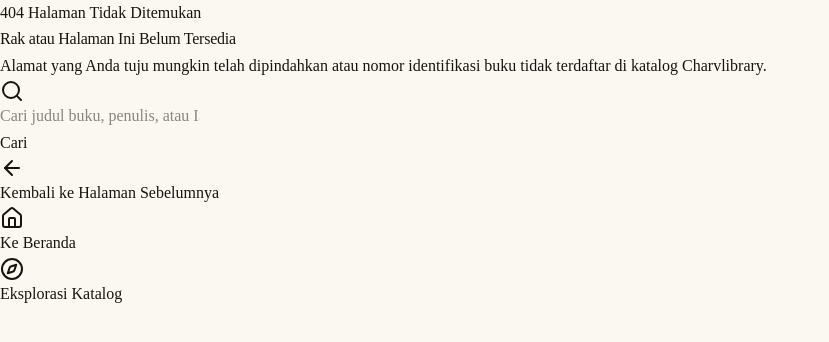
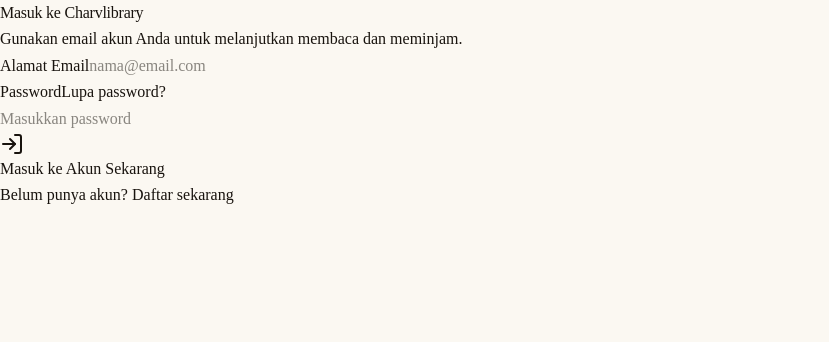
Before and after one commit to charvilynn/UASFrontEnd, a Next.js app: page /login in a window 1280 px wide. Before the commit this address had no page. Shown: the top 342 px of the page, without its empty margins (0-829 px from the left). Built offline with nearby package versions, Linux system fonts and the light colour scheme; no server answers.

Commit message:
membuat halaman login

```diff
--- /dev/null
+++ b/app/(auth)/login/page.tsx
@@ -0,0 +1,135 @@
+import Link from "next/link";
+import { LogIn, CheckCircle2, AlertCircle, ArrowRight, UserCheck } from "lucide-react";
+import { getSessionUser } from "@/lib/auth";
+import { logoutAction } from "@/features/shared/actions";
+import { loginUserAction } from "@/features/auth/actions";
+
+interface LoginPageProps {
+  searchParams: Promise<{ [key: string]: string | string[] | undefined }>;
+}
+
+export default async function LoginPage({ searchParams }: LoginPageProps) {
+  const params = await searchParams;
+  const nextRaw = typeof params.next === "string" ? params.next : "/";
+  const nextUrl = nextRaw.startsWith("/") ? nextRaw : "/";
+  const errorMsg = typeof params.error === "string" ? params.error : null;
+  const resetSuccess = params.reset === "1" || params.reset === "success";
+
+  const sessionUser = await getSessionUser();
+
+  return (
+    <div className="mx-auto flex min-h-[calc(100vh-12rem)] max-w-md flex-col justify-center px-4 py-12">
+      <div className="rounded-2xl border border-[var(--border)] bg-[var(--card)] p-6 shadow-xs sm:p-8">
+        <div className="mb-6">
+          <h1 className="font-serif text-2xl font-semibold text-[var(--fg)]">
+            Masuk ke Charvlibrary
+          </h1>
+          <p className="mt-1 text-sm text-[var(--fg-muted)]">
+            Gunakan email akun Anda untuk melanjutkan membaca dan meminjam.
+          </p>
+        </div>
+
+        {sessionUser && (
+          <div className="mb-6 rounded-xl border border-emerald-600/30 bg-emerald-500/10 p-4 text-xs">
+            <div className="flex items-start gap-2.5">
+              <UserCheck className="mt-0.5 h-4 w-4 shrink-0 text-emerald-700 dark:text-emerald-400" />
+              <div>
+                <p className="font-semibold text-[var(--fg)]">Aktif sebagai {sessionUser.name}</p>
+                <p className="mt-0.5 text-[var(--fg-muted)]">{sessionUser.email}</p>
+              </div>
+            </div>
+            <div className="mt-3 flex flex-wrap items-center gap-2">
+              <Link
+                href={nextUrl !== "/" ? nextUrl : "/account/profile"}
+                className="inline-flex items-center gap-1 rounded-lg bg-[var(--primary)] px-3 py-1.5 font-medium text-[var(--primary-fg)]"
+              >
+                Lanjutkan
+                <ArrowRight className="h-3 w-3" />
+              </Link>
+              <form action={logoutAction}>
+                <button
+                  type="submit"
+                  className="rounded-lg border border-[var(--border)] bg-[var(--bg)] px-3 py-1.5 font-medium text-[var(--fg)]"
+                >
+                  Keluar Sesi
+                </button>
+              </form>
+            </div>
+          </div>
+        )}
+
+        {resetSuccess && (
+          <div
+            data-testid="reset-password-success-toast"
+            className="mb-5 flex items-center gap-2.5 rounded-xl border border-emerald-600/30 bg-emerald-500/10 px-4 py-3 text-xs font-medium text-emerald-900 dark:text-emerald-200"
+          >
+            <CheckCircle2 className="h-4 w-4 shrink-0 text-emerald-600" />
+            <span>Password diperbarui. Silakan masuk.</span>
+          </div>
+        )}
+
+        {errorMsg && (
+          <div className="mb-5 flex items-center gap-2.5 rounded-xl border border-red-600/30 bg-red-500/10 px-4 py-3 text-xs font-medium text-red-900 dark:text-red-200">
+            <AlertCircle className="h-4 w-4 shrink-0 text-red-600" />
+            <span>{errorMsg}</span>
+          </div>
+        )}
+
+        <form action={loginUserAction} className="space-y-4">
+          <input type="hidden" name="next" value={nextUrl} />
+
+          <div>
+            <label htmlFor="email" className="mb-1.5 block text-xs font-medium text-[var(--fg)]">
+              Alamat Email
+            </label>
+            <input
+              id="email"
+              name="email"
+              type="email"
+              required
+              placeholder="nama@email.com"
+              className="h-11 w-full rounded-xl border border-[var(--border)] bg-[var(--bg)] px-3.5 text-sm text-[var(--fg)] placeholder:text-[var(--fg-muted)] focus:border-[var(--primary)] focus:outline-none"
+            />
+          </div>
+
+          <div>
+            <div className="mb-1.5 flex items-center justify-between">
+              <label htmlFor="password" className="block text-xs font-medium text-[var(--fg)]">
+                Password
+              </label>
+              <Link
+                href="/forgot-password"
+                className="text-xs font-medium text-[var(--primary)] hover:underline"
+              >
+                Lupa password?
+              </Link>
+            </div>
+            <input
+              id="password"
+              name="password"
+              type="password"
+              required
+              placeholder="Masukkan password"
+              className="h-11 w-full rounded-xl border border-[var(--border)] bg-[var(--bg)] px-3.5 text-sm text-[var(--fg)] placeholder:text-[var(--fg-muted)] focus:border-[var(--primary)] focus:outline-none"
+            />
+          </div>
+
+          <button
+            type="submit"
+            className="inline-flex h-11 w-full items-center justify-center gap-2 rounded-xl bg-[var(--primary)] px-4 text-sm font-medium text-[var(--primary-fg)] transition-colors hover:bg-[var(--primary-hover)]"
+          >
+            <LogIn className="h-4 w-4" />
+            <span>Masuk ke Akun Sekarang</span>
+          </button>
+        </form>
+
+        <p className="mt-6 text-center text-xs text-[var(--fg-muted)]">
+          Belum punya akun?{" "}
+          <Link href="/register" className="font-medium text-[var(--primary)] hover:underline">
+            Daftar sekarang
+          </Link>
+        </p>
+      </div>
+    </div>
+  );
+}
```
